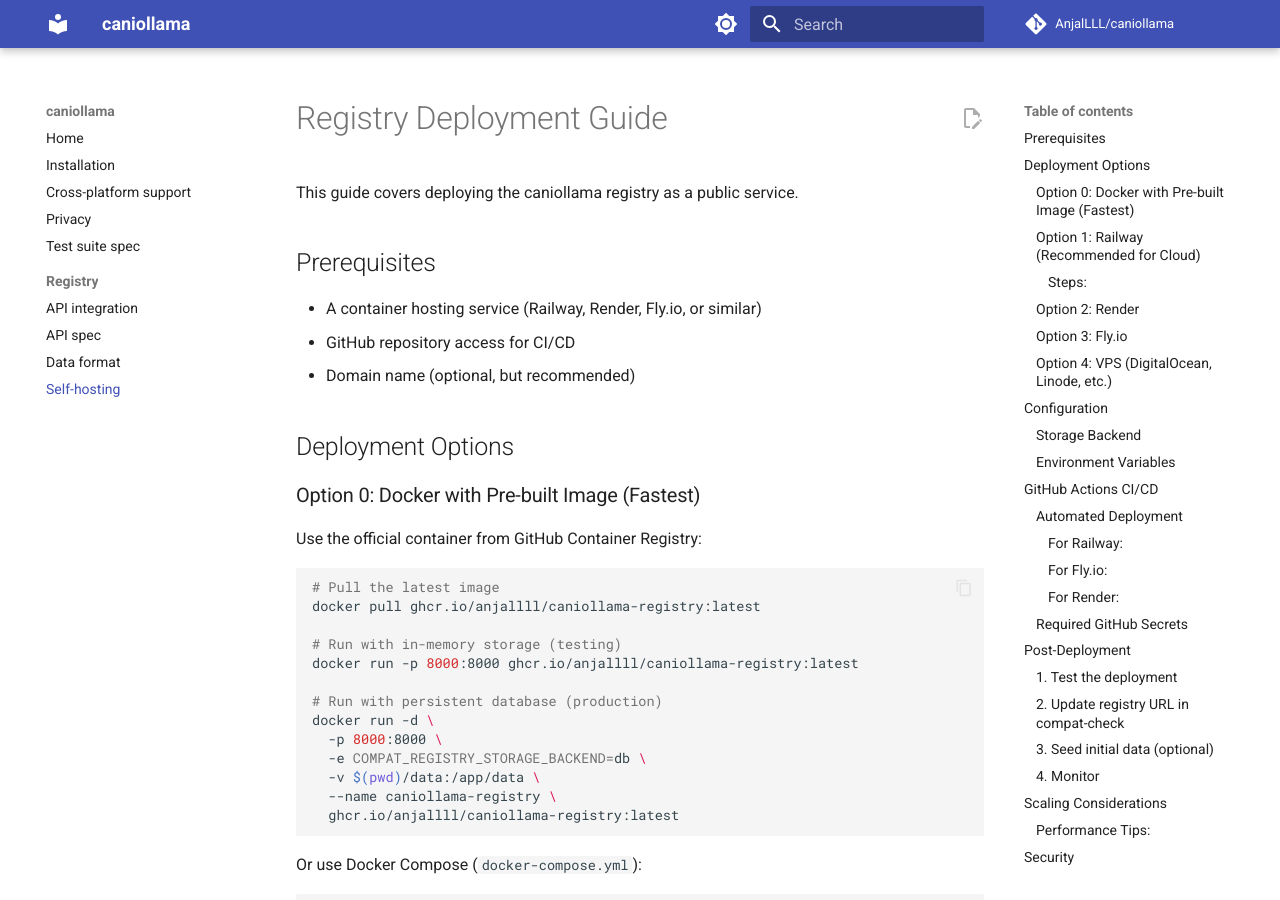
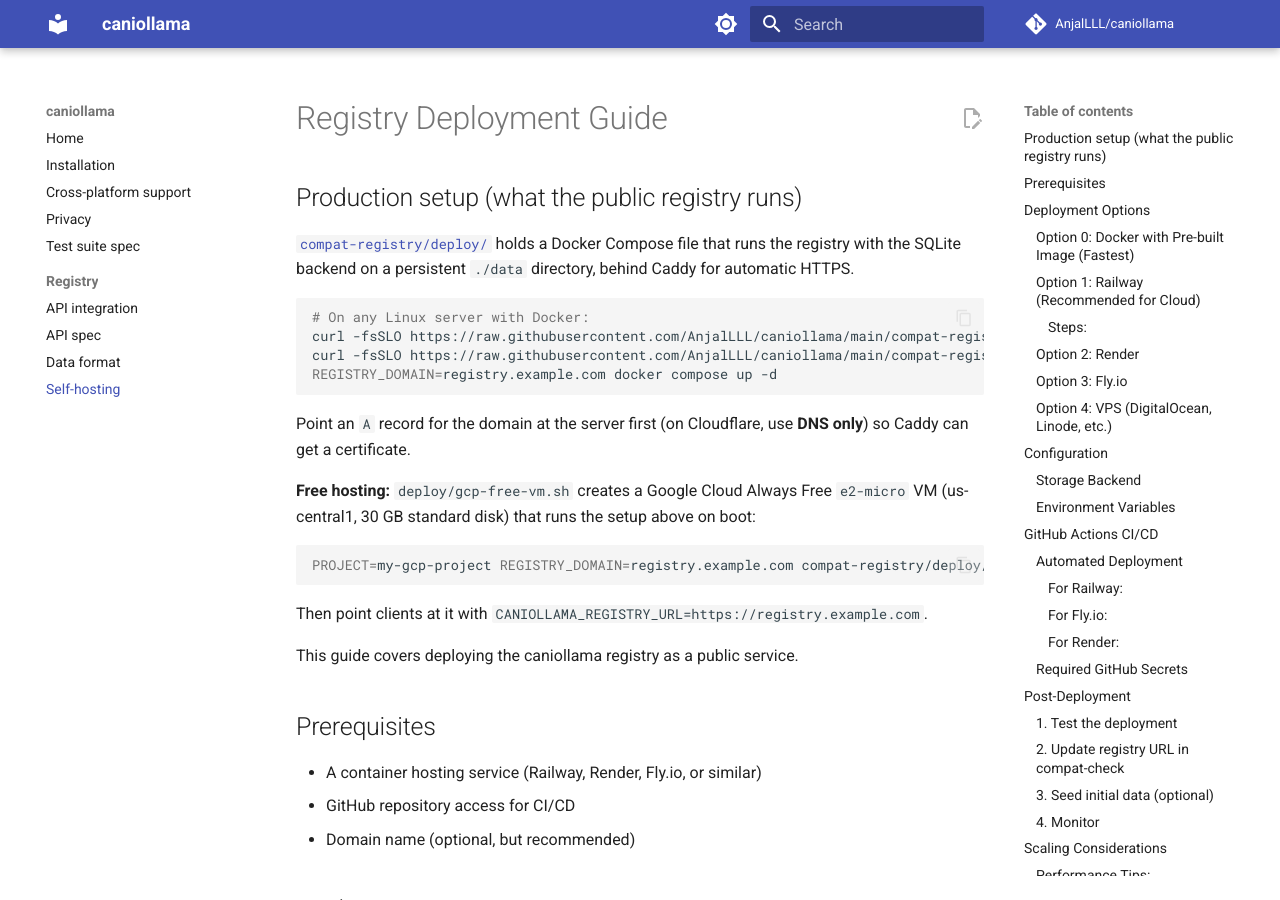
Before and after one commit to 8Ashwinee/caniollama, an MkDocs documentation site: the page built from docs/registry/deployment.md, in a window 1280 px wide and 900 px high. Built offline with MkDocs 1.6.1 and Material for MkDocs 9.7.7, drawn with Linux system fonts in a browser that asks for light colours; comment, search, counter and statistics services are not loaded.

Commit message:
Feat/deploy registry (#8)
* feat(registry): add Compose + Caddy deploy and free GCP VM script

* fix: read __version__ from package metadata (was stuck at 0.1.0)

* chore: release 0.1.4 with registry.caniollama.ghimireanjal.com.np as default registry

````diff
--- a/VERSION.txt
+++ b/VERSION.txt
@@ -1 +1 @@
-# caniollama v0.1.3
+# caniollama v0.1.4
--- a/docs/registry/deployment.md
+++ b/docs/registry/deployment.md
@@ -1,4 +1,26 @@
 # Registry Deployment Guide
+
+## Production setup (what the public registry runs)
+
+[`compat-registry/deploy/`](https://github.com/AnjalLLL/caniollama/tree/main/compat-registry/deploy) holds a Docker Compose file that runs the registry with the SQLite backend on a persistent `./data` directory, behind Caddy for automatic HTTPS.
+
+```bash
+# On any Linux server with Docker:
+curl -fsSLO https://raw.githubusercontent.com/AnjalLLL/caniollama/main/compat-registry/deploy/docker-compose.yml
+curl -fsSLO https://raw.githubusercontent.com/AnjalLLL/caniollama/main/compat-registry/deploy/Caddyfile
+REGISTRY_DOMAIN=registry.example.com docker compose up -d
+```
+
+Point an `A` record for the domain at the server first (on Cloudflare, use **DNS only**) so Caddy can get a certificate.
+
+**Free hosting:** `deploy/gcp-free-vm.sh` creates a Google Cloud Always Free `e2-micro` VM (us-central1, 30 GB standard disk) that runs the setup above on boot:
+
+```bash
+PROJECT=my-gcp-project REGISTRY_DOMAIN=registry.example.com compat-registry/deploy/gcp-free-vm.sh
+```
+
+Then point clients at it with `CANIOLLAMA_REGISTRY_URL=https://registry.example.com`.
+
 
 This guide covers deploying the caniollama registry as a public service.
 
````
Also changed, not shown: CHANGELOG.md (+9 -1 lines), README.md (+1 -1 lines), docs/api-integration.md (+5 -5 lines), docs/installation.md (+1 -1 lines), 8 other files.
